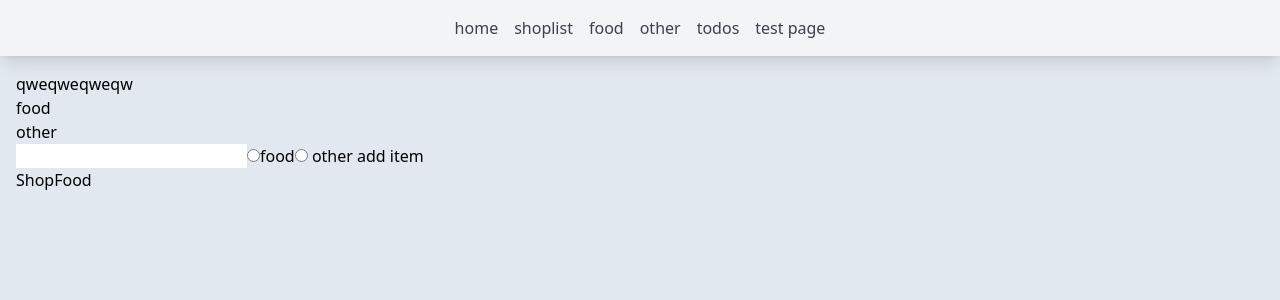
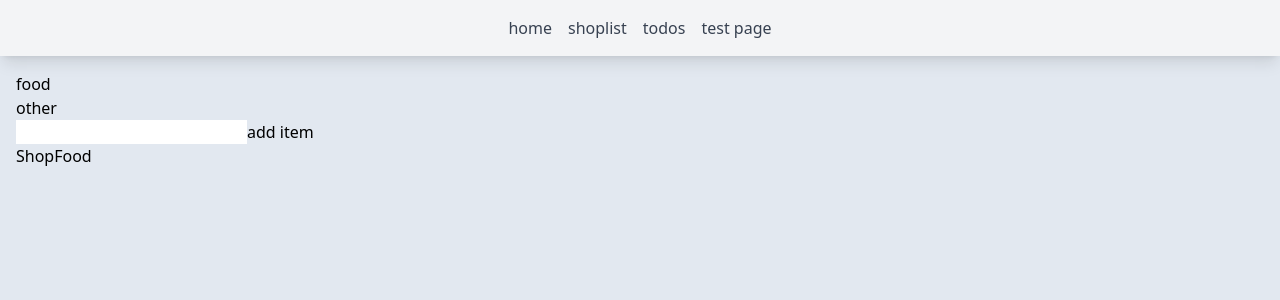
Before and after one commit to pheelgit/react-firebase, a React (Create React App) app: page /shoplist/food in a window 1280 px wide. Shown: the top 300 px of the page. Built offline with nearby package versions, Linux system fonts and the light colour scheme; no server answers; the database is empty; what tw-elements would draw is missing.

Commit message:
preparing toshop items

```diff
--- a/src/api/useFetchingShopList.js
+++ b/src/api/useFetchingShopList.js
@@ -0,0 +1,23 @@
+import { db } from "firebase.js";
+import { uid } from "uid";
+import {
+	set,
+	ref,
+	onValue,
+	remove,
+	update,
+	get,
+	child,
+	push,
+} from "firebase/database";
+import axios from "axios";
+
+//add  shopItem
+export const addShopItem = ({ item, type }) => {
+	const uuid = uid();
+	set(ref(db, `shoplist/${type}/${uuid}`), {
+		item,
+		type,
+		uuid,
+	});
+};
--- a/src/components/Shoppage/ShopItemInput/ShopItemInput.jsx
+++ b/src/components/Shoppage/ShopItemInput/ShopItemInput.jsx
@@ -1,38 +1,38 @@
-import React, { useState, useRef } from "react";
+import React, { useState, useEffect } from "react";
+import { useParams } from "react-router-dom";
+
+import { addShopItem } from "api/useFetchingShopList";
 
 export const ShopItemInput = () => {
-	const defaultShopItem = { item: "", type: "food" };
-	const [shopItem, setShopItem] = useState(defaultShopItem);
-	const itemRef = useRef(null);
+	const [shopItem, setShopItem] = useState({ item: "", type: "" });
+	const { "*": shopItemType } = useParams();
 
-	const itemHandler = () => {
-		setShopItem({ ...shopItem, item: itemRef.current.value });
-		console.log(shopItem);
-		itemRef.current.value = "";
+	useEffect(() => {
+		setShopItem({ ...shopItem, type: shopItemType });
+	}, [shopItemType]);
+
+	const itemSubmit = () => {
+		addShopItem(shopItem);
+
+		setShopItem({
+			...shopItem,
+			item: "",
+		});
 	};
-	const typeToggle = (e) =>
-		setShopItem({ ...shopItem, type: e.target.value });
 
 	return (
 		<div>
-			<input type="text" ref={itemRef} />
 			<input
-				type="radio"
-				id="shop-toggle_html"
-				name="fav_language"
-				value="food"
-				onChange={typeToggle}
+				type="text"
+				value={shopItem.item}
+				onChange={(e) =>
+					setShopItem({
+						...shopItem,
+						item: e.target.value,
+					})
+				}
 			/>
-			<label htmlFor="shop-toggle_html">food</label>
-			<input
-				type="radio"
-				id="shop-toggle_css"
-				name="fav_language"
-				value="other"
-				onChange={typeToggle}
-			/>
-			<label htmlFor="shop-toggle_css"> other </label>
-			<button onClick={itemHandler}> add item</button>
+			<button onClick={itemSubmit}> add item</button>
 			<br />
 		</div>
 	);
--- a/src/components/Shoppage/Shoppage.jsx
+++ b/src/components/Shoppage/Shoppage.jsx
@@ -1,28 +1,15 @@
 import React, { useEffect } from "react";
-import { Link, Outlet, Routes, Route } from "react-router-dom";
+import { Link, useNavigate } from "react-router-dom";
 import { ShoppageRouter } from "./ShoppageRouter";
-import { db } from "firebase.js";
-import { ref, onValue } from "firebase/database";
-import { useState } from "react";
 import { ShopItemInput } from "./ShopItemInput/ShopItemInput";
-import { ShopFood } from "./ShopFood/ShopFood";
-import { ShopOther } from "./ShopOther/ShopOther";
 
 export const Shoppage = () => {
-	const [shopList, setShopList] = useState(["qwe"]);
-
+	const navigate = useNavigate();
 	useEffect(() => {
-		const starCountRef = ref(db, "shop-list/");
-		onValue(starCountRef, (snapshot) => {
-			const data = snapshot.val();
-			data && setShopList(Object.values(data));
-		});
+		navigate("food");
 	}, []);
-
 	return (
 		<div>
-			qweqweqweqw
-			<br />
 			<Link to="food">food</Link>
 			<br />
 			<Link to="other">other</Link>
--- a/src/layout/NavBar/Navbar.jsx
+++ b/src/layout/NavBar/Navbar.jsx
@@ -9,8 +9,6 @@ export const Navbar = () => {
 			<nav className={cl.nav}>
 				<CustomLink to="/">home</CustomLink>
 				<CustomLink to="/shoplist">shoplist</CustomLink>
-				<Link to="/shoplist/food"> food </Link>
-				<Link to="/shoplist/other"> other </Link>
 				<CustomLink to="/todos">todos</CustomLink>
 				<CustomLink to="/test">test page</CustomLink>
 			</nav>
```
